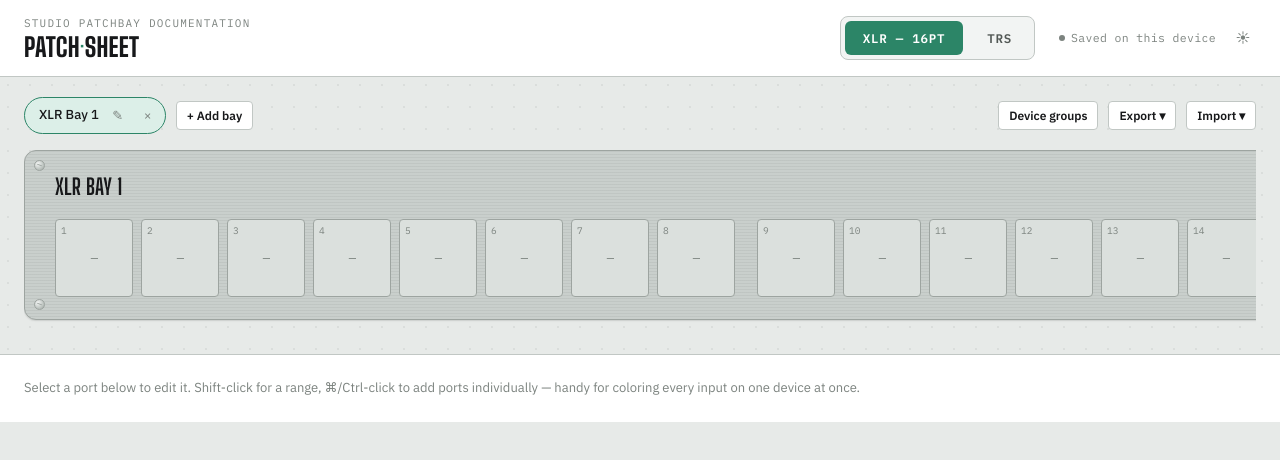
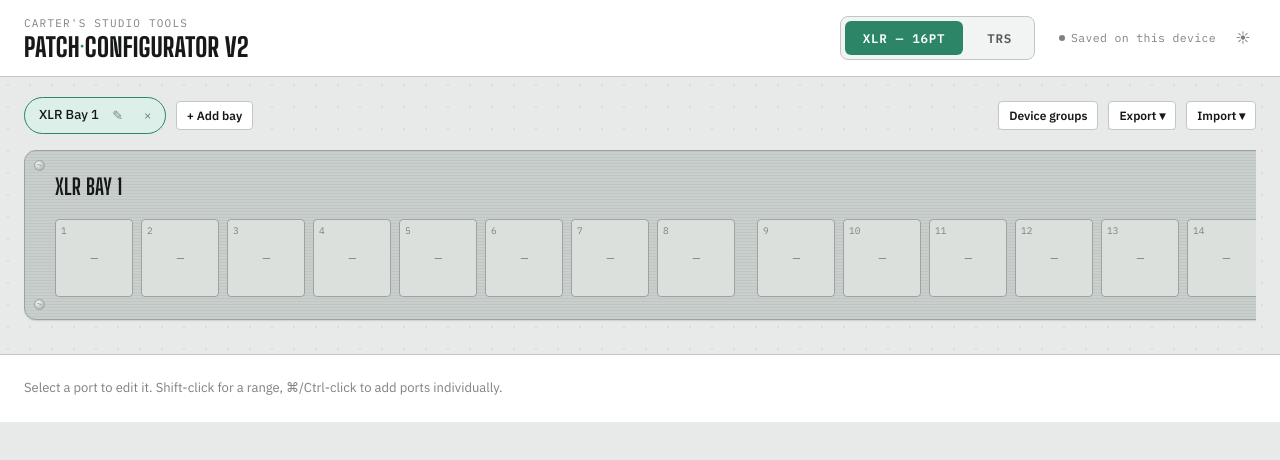
Before and after one commit to StumpHugelarge/Patchbay-v2, a plain HTML site: page index.html in a window 1280 px wide. Drawn offline with Linux system fonts and the light colour scheme.

Commit message:
Add files via upload

```diff
--- a/index.html
+++ b/index.html
@@ -306,8 +306,8 @@
 <div class="app">
   <header class="topbar">
     <div class="brand">
-      <span class="eyebrow">Studio Patchbay Documentation</span>
-      <span class="brand-mark">Patch<span>·</span>Sheet</span>
+      <span class="eyebrow">Carter's Studio Tools</span>
+      <span class="brand-mark">Patch<span>·</span>Configurator v2</span>
     </div>
     <div class="section-tabs" id="sectionTabs" role="tablist" aria-label="Patchbay type"></div>
     <div class="topbar-meta">
@@ -972,7 +972,7 @@ function renderInspector(){
   var bay = getActiveBay();
   var ports = selectedPorts(bay);
   if(!bay || ports.length === 0){
-    host.innerHTML = '<div class="insp-bar"><p class="insp-empty">Select a port below to edit it. Shift-click for a range, ⌘/Ctrl-click to add ports individually — handy for coloring every input on one device at once.</p></div>';
+    host.innerHTML = '<div class="insp-bar"><p class="insp-empty">Select a port to edit it. Shift-click for a range, ⌘/Ctrl-click to add ports individually.</p></div>';
     return;
   }
   if(ports.length === 1){
```
